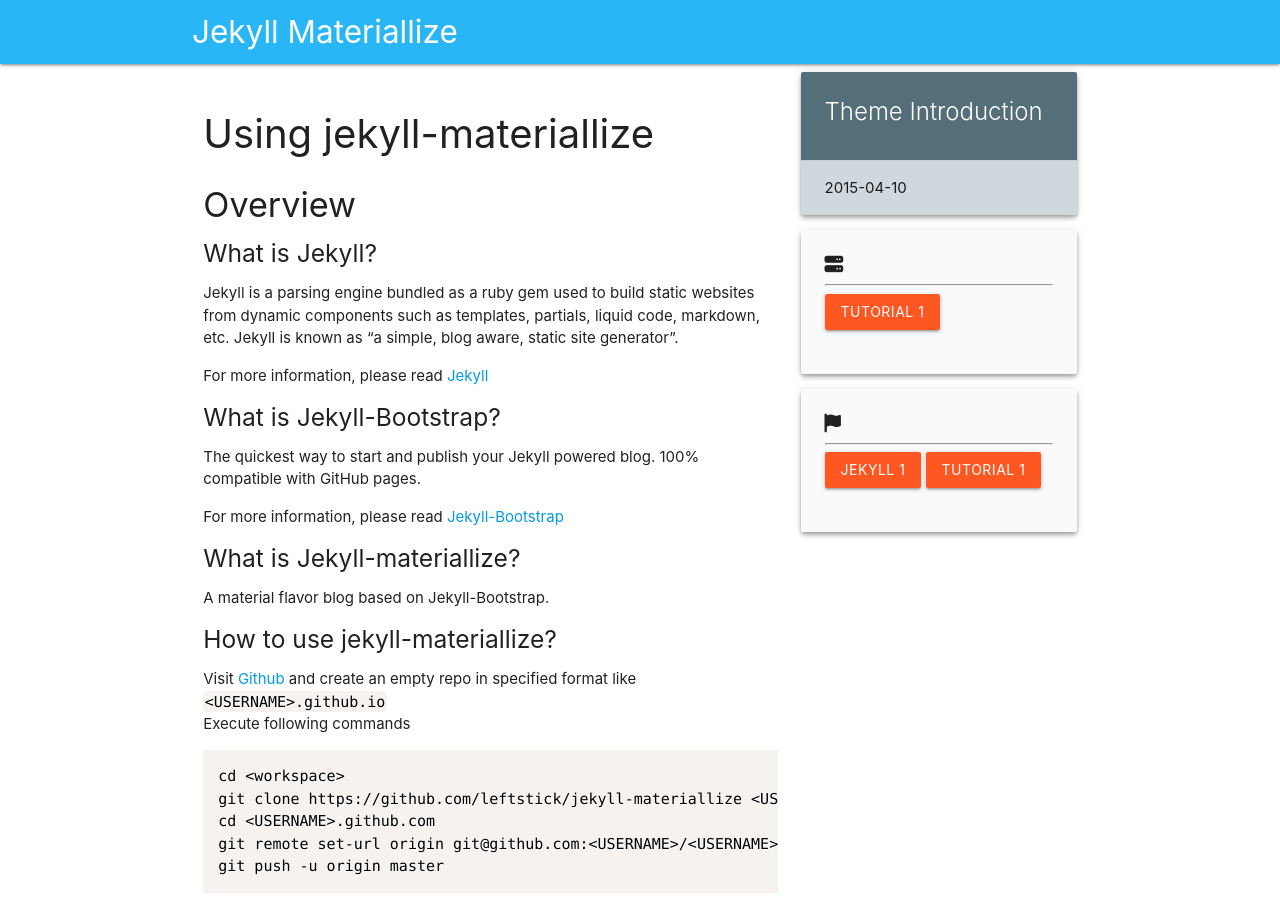
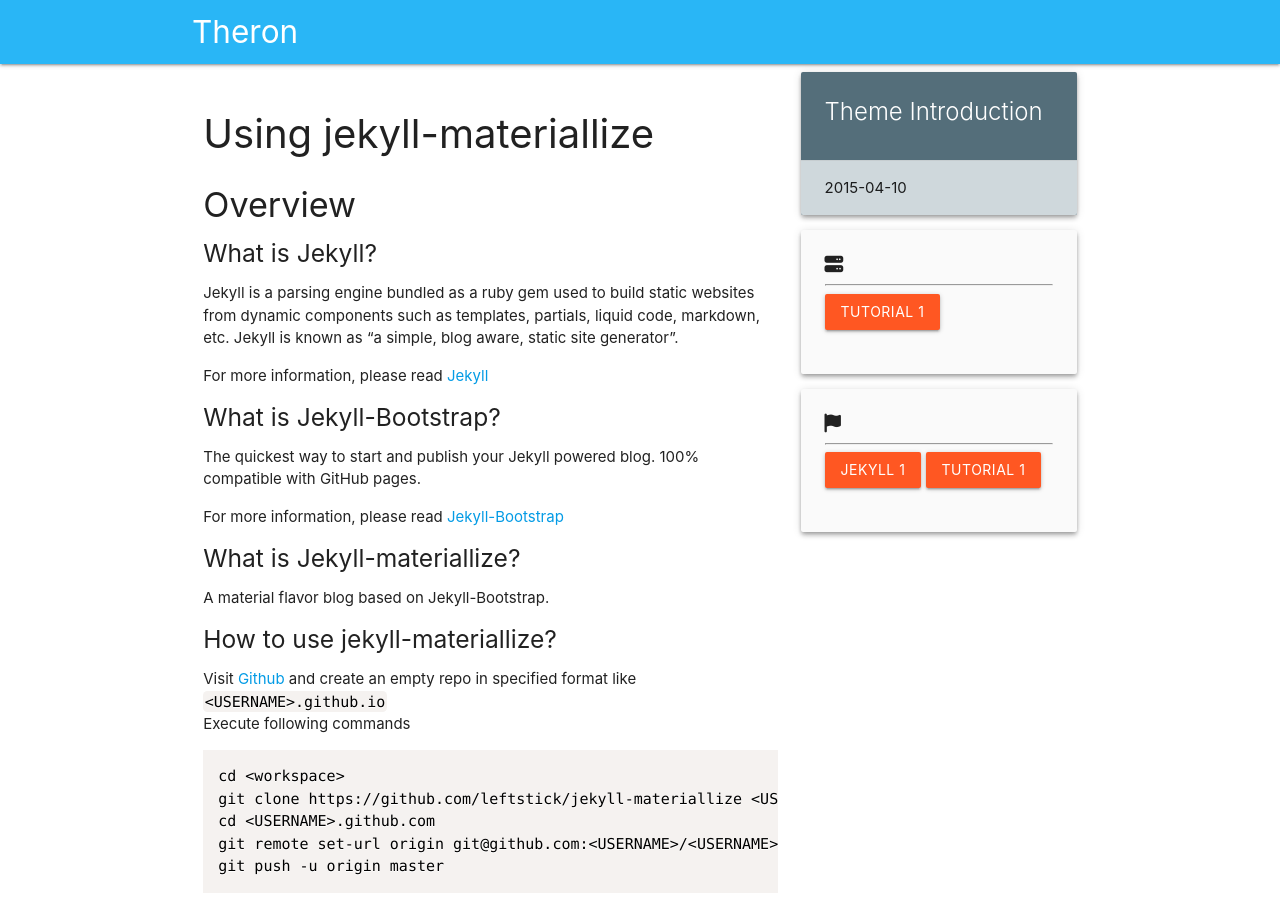
Before and after one commit to tracytheron/theron_blog, a Jekyll site: the page built from _posts/2015-04-10-theme-introduction.md, in a window 1280 px wide and 900 px high. Built offline with Jekyll 4.4.1, drawn with Linux system fonts in a browser that asks for light colours; nearby versions of some CDN libraries; library files that are not in the unit come from our copies; comment, search, counter and statistics services are not loaded; some of the changed lines change nothing that is shown.

Commit message:
Update _config.yml
update

```diff
--- a/_config.yml
+++ b/_config.yml
@@ -11,14 +11,14 @@
 # Themes are encouraged to use these universal variables
 # so be sure to set them if your theme uses them.
 #
-title : Jekyll Materiallize
+title : Theron
 tagline: Site Tagline
 lang: en
 footerDetail: true
 author :
   name : Theron Chu/CHN
   avatar : false
-  introduction : "A brief introduction should be placed here, in order to make the author known well to the reader"
+  introduction : "Remember That Feel. Remember The Date."
   email : theron.chu@gmail.com
   github : tracytheron
   weibo : keylovelock
```
